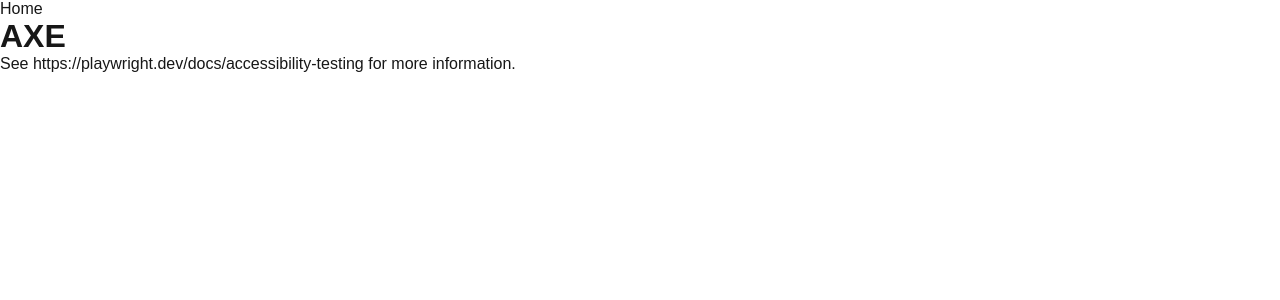
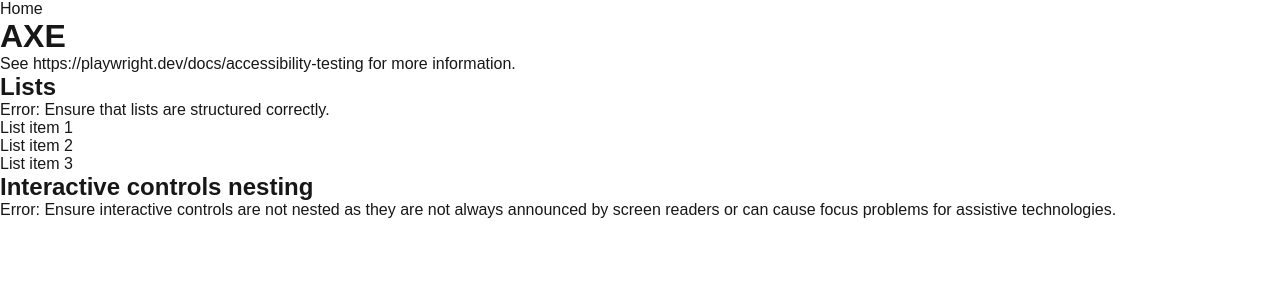
Before and after one commit to feerglas/a11y-automated-tests, a Next.js app: page /axe in a window 1280 px wide. Shown: the top 300 px of the page. Built offline with nearby package versions, Linux system fonts and the light colour scheme.

Commit message:
test: add sample axe errors

```diff
--- a/src/app/axe/page.tsx
+++ b/src/app/axe/page.tsx
@@ -8,6 +8,23 @@
       <main>
         <h1>AXE</h1>
         <p>See <a href="https://playwright.dev/docs/accessibility-testing">https://playwright.dev/docs/accessibility-testing</a> for more information.</p>
+
+        <h2>Lists</h2>
+        <p>Error: Ensure that lists are structured correctly.</p>
+        <ul>
+          <li>List item 1</li>
+          <li>List item 2</li>
+          <li>List item 3</li>
+
+          {/* ERROR */}
+          {/* <p>List item 4</p> */}
+        </ul>
+
+        <h2>Interactive controls nesting</h2>
+        <p>Error: Ensure interactive controls are not nested as they are not always announced by screen readers or can cause focus problems for assistive technologies.</p>
+
+        {/* ERROR */}
+        {/* <button><a href="https://google.com">Some Link</a></button> */}
       </main>
     </div>
   );
```
Also changed, not shown: 1 other file (tests, documents, lock files or other folders).
